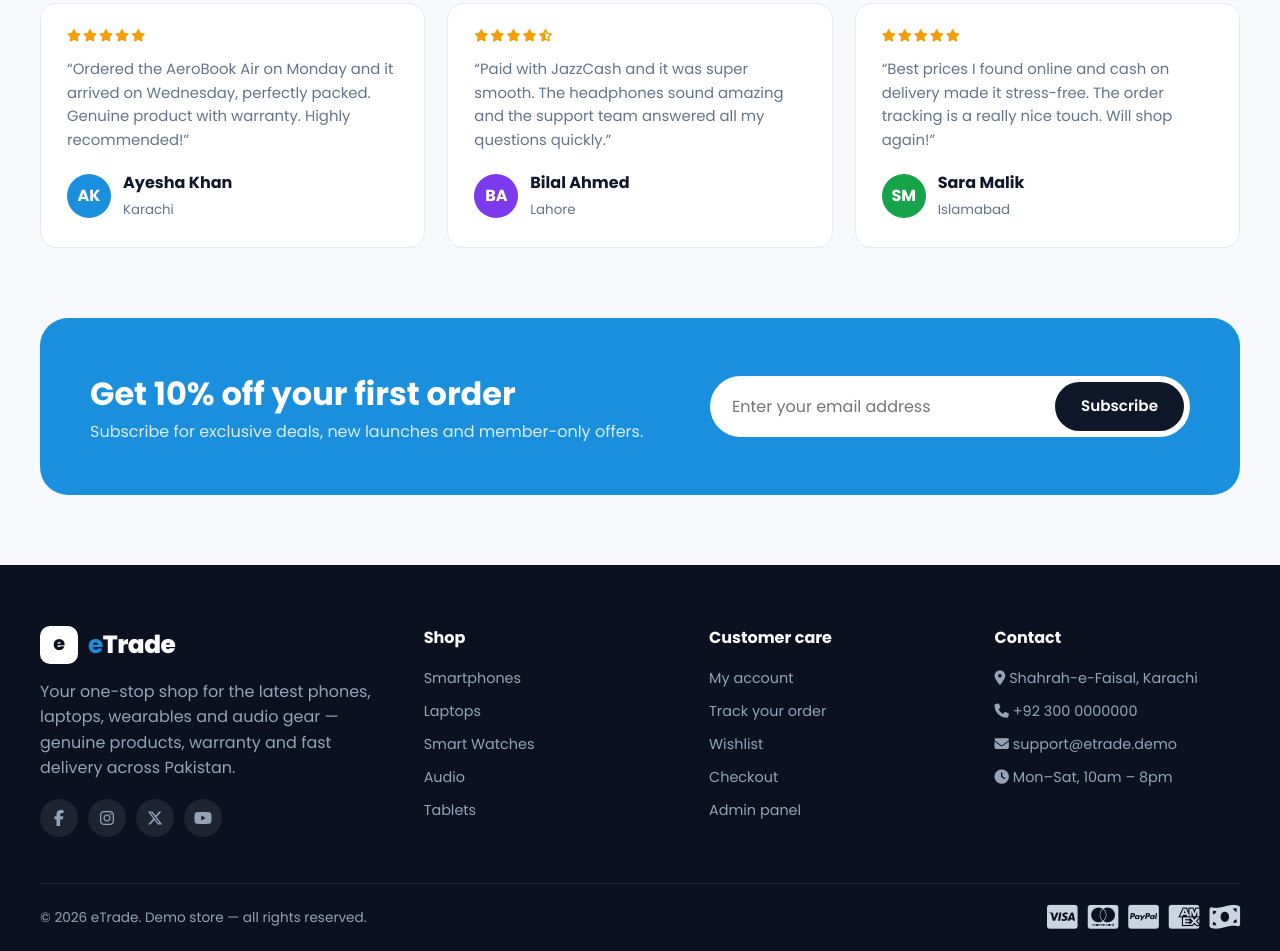
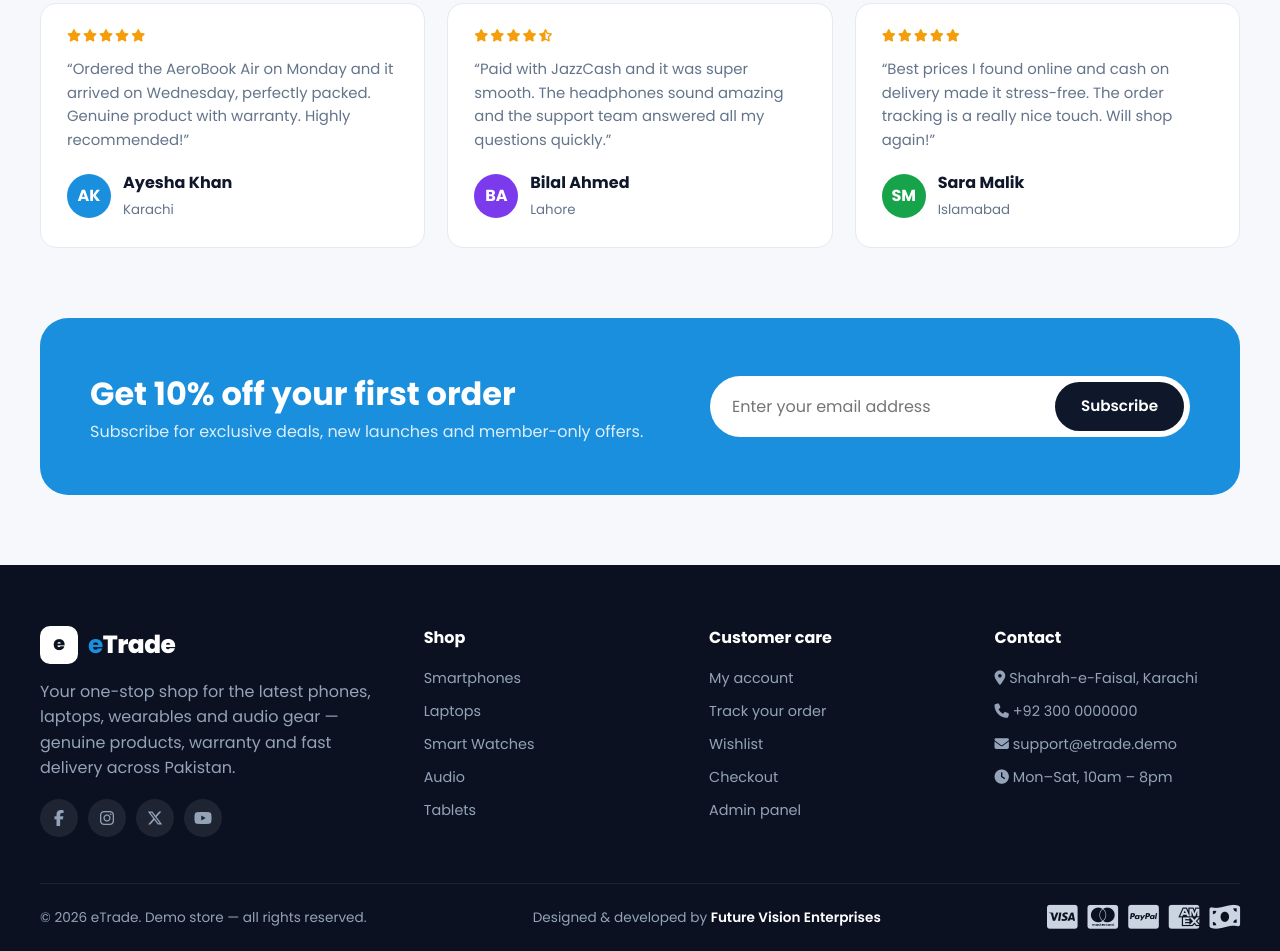
Before and after one commit to muhammadsufiyanali/e-commerces-project, a plain HTML site: page index.html in a window 1280 px wide. Shown: the part 3823-4774 px from the top of the page. Drawn offline with Linux system fonts and the light colour scheme.

Commit message:
Add Future Vision Enterprises credit to footer
Co-Authored-By: Claude Opus 5.5 <noreply@anthropic.com>
Claude-Session: https://claude.ai/code/session_01UAsPAf4M9VXoVBV6vRiLwU

```diff
--- a/css/style.css
+++ b/css/style.css
@@ -296,6 +296,8 @@ input[type="range"] { width: 100%; accent-color: var(--primary); }
 .socials a { width: 38px; height: 38px; border-radius: 50%; background: rgba(255, 255, 255, .08); display: grid; place-items: center; transition: .2s; }
 .socials a:hover { background: var(--primary); color: #fff; }
 .footer-bottom { border-top: 1px solid rgba(255, 255, 255, .08); margin-top: 46px; padding: 20px 0; display: flex; justify-content: space-between; align-items: center; gap: 16px; font-size: .85rem; flex-wrap: wrap; }
+.footer-bottom .credit a { color: #fff; font-weight: 600; }
+.footer-bottom .credit a:hover { text-decoration: underline; }
 .pay-icons { display: flex; gap: 10px; font-size: 1.7rem; color: #cbd5e1; }
 
 /* ---------- Drawer (cart / wishlist) ---------- */
--- a/js/ui.js
+++ b/js/ui.js
@@ -164,6 +164,7 @@
       </div>
       <div class="footer-bottom">
         <span>© ${new Date().getFullYear()} eTrade. Demo store — all rights reserved.</span>
+        <span class="credit">Designed &amp; developed by <a href="https://saconsultancy.pk/futurevision/" target="_blank" rel="noopener">Future Vision Enterprises</a></span>
         <div class="pay-icons"><i class="fa-brands fa-cc-visa"></i><i class="fa-brands fa-cc-mastercard"></i><i class="fa-brands fa-cc-paypal"></i><i class="fa-brands fa-cc-amex"></i><i class="fa-solid fa-money-bill-wave"></i></div>
       </div>
     </div></footer>
```
